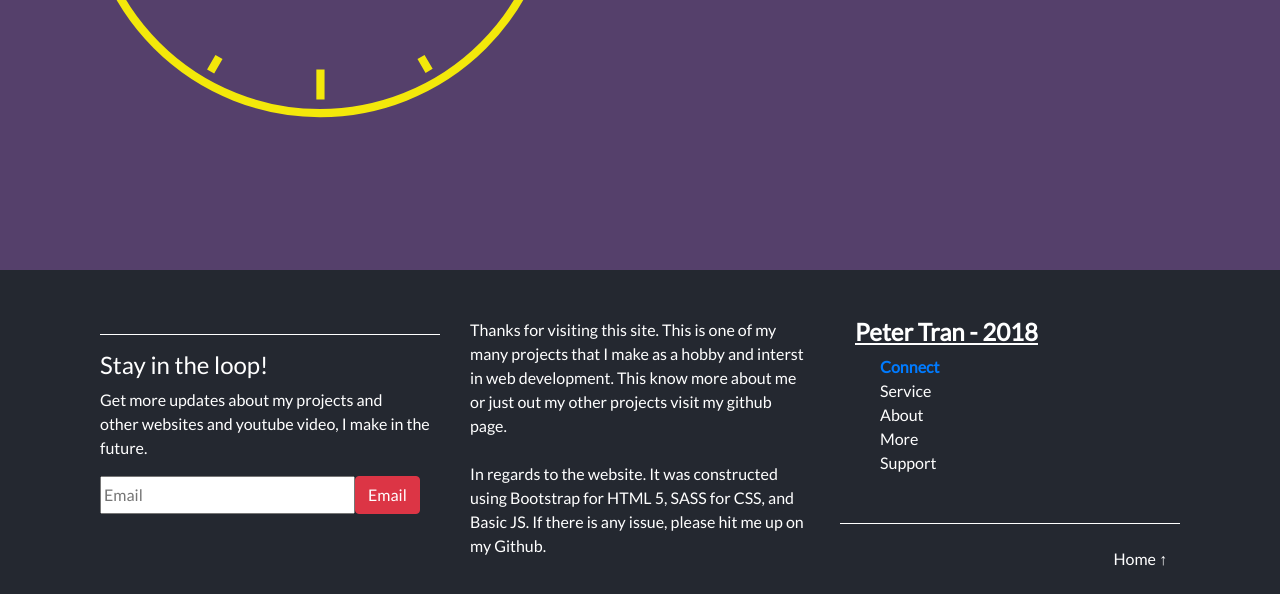
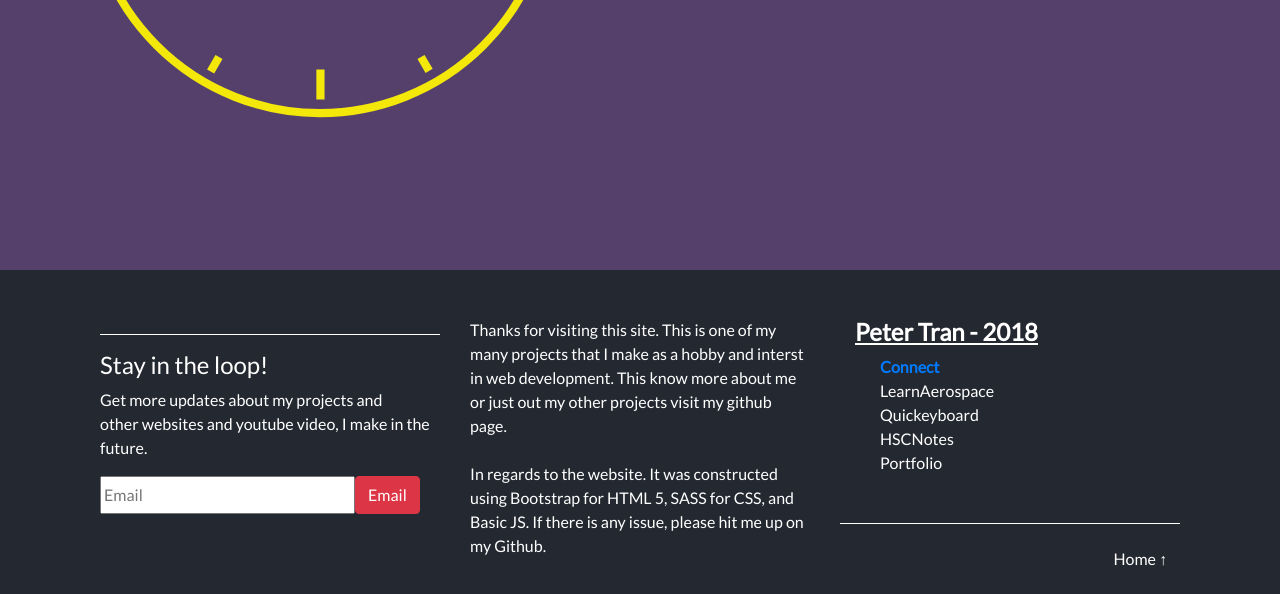
Before and after one commit to Pitatoran/Time, a plain HTML site: page index.html in a window 1280 px wide. Shown: the part 584-1178 px from the top of the page. Drawn offline with nearby package versions, Linux system fonts and the light colour scheme.

Commit message:
Update index.html

```diff
--- a/index.html
+++ b/index.html
@@ -113,10 +113,10 @@
           </div>
             <ul class="footer-link">
               <li class="text-primary"><b>Connect</b></li>
-              <li><a href="#home" class="text-white">Service</a></li>
-              <li><a href="#home" class="text-white">About</a></li>
-              <li><a href="#home" class="text-white">More</a></li>
-              <li><a href="#home" class="text-white">Support</a></li>
+              <li><a href="https://pitatoran.github.io/Aerospace/" target="_blank" class="text-white">LearnAerospace</a></li>
+              <li><a href="https://pitatoran.github.io/Quickeyboard/" target="_blank" class="text-white">Quickeyboard</a></li>
+              <li><a href="https://pitatoran.github.io/hsc" target="_blank" class="text-white">HSCNotes</a></li>
+              <li><a href="https://pitatoran.github.io/Portfolio" target="_blank" class="text-white">Portfolio</a></li>
             </ul>
             <hr class="mt-5">
 
@@ -133,6 +133,7 @@
     <script src="https://code.jquery.com/jquery-3.2.1.min.js"></script>
     <script src="https://cdnjs.cloudflare.com/ajax/libs/popper.js/1.12.9/umd/popper.min.js"></script>
     <script src="https://maxcdn.bootstrapcdn.com/bootstrap/4.0.0/js/bootstrap.min.js"></script>
+
     <script src="js/script.js"></script>
 </body>
 </html>
```
